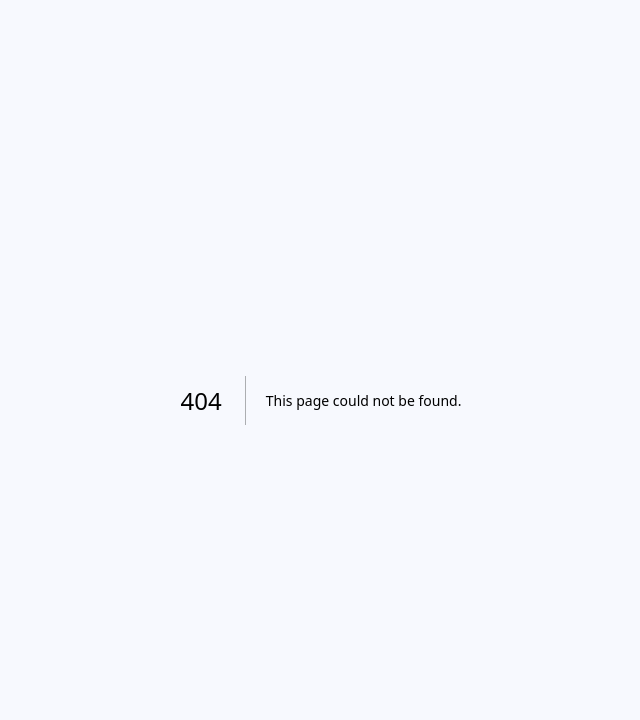
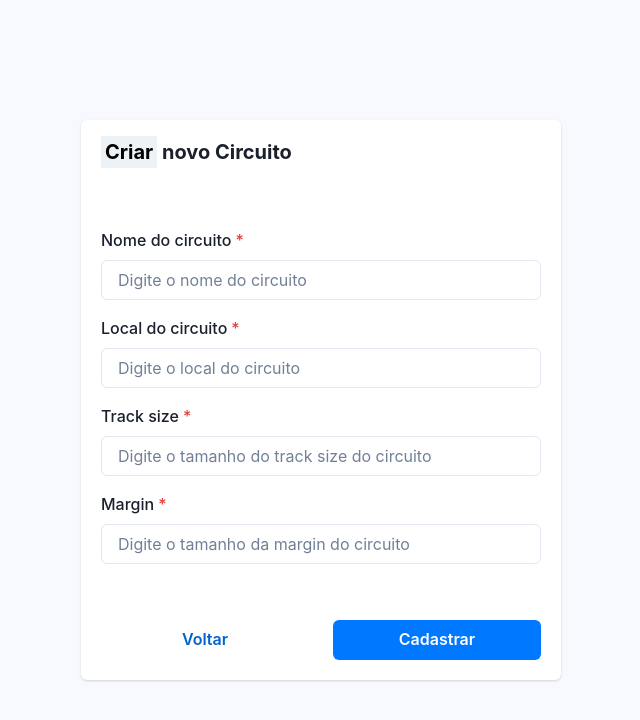
Before and after one commit to ICEI-PUC-Minas-PPLES-TI/plf-es-2023-1-ti5-5104100-race-engineering, a Next.js app in the folder codigo/web/race-engineering/: page /circuit in a window 1280 px wide. Before the commit this address had no page. Shown: the top 720 px of the page, without its empty margins (319-959 px from the left). Built offline with nearby package versions, Linux system fonts and the light colour scheme; no server answers.

Commit message:
feat: create register circuit

```diff
--- /dev/null
+++ b/codigo/web/race-engineering/src/pages/circuit/index.tsx
@@ -0,0 +1,155 @@
+/* eslint-disable react/no-children-prop */
+import { useRouter } from "next/router";
+import { useEffect, useState } from "react";
+import { useForm } from "react-hook-form";
+
+import api from "@/services/api";
+import { RegisterCircuit } from "@/shared/interfaces/register-circuit";
+import {
+  Box,
+  Button,
+  Card,
+  CardBody,
+  CardFooter,
+  CardHeader,
+  FormControl,
+  FormLabel,
+  Heading,
+  Highlight,
+  Input,
+  InputGroup,
+  useToast,
+} from "@chakra-ui/react";
+
+const CircuitPage = () => {
+  const router = useRouter();
+  const { register, handleSubmit } = useForm<RegisterCircuit>();
+  const toast = useToast();
+
+  const [show, setShow] = useState(false);
+
+  const handleClick = () => setShow(!show);
+
+  useEffect(() => {
+    (async () => {
+      const { data: drivers } = await api.get("/drivers");
+      console.log(drivers);
+    })();
+
+    return () => {};
+  }, []);
+
+  const onSubmit = handleSubmit((data, event) => {
+    data.safetyMargin = Number(data.safetyMargin);
+    data.trackSize = Number(data.trackSize);
+
+    api
+      .post("/circuits", data)
+      .then(() => {
+        event?.target?.reset();
+        toast({
+          title: "Cadastro realizado com sucesso",
+          status: "success",
+          duration: 3000,
+          isClosable: true,
+          position: "top-right",
+        });
+        //router.push("/");
+      })
+      .catch((err) => {
+        toast({
+          title: "Erro ao fazer cadastro, tente novamente",
+          status: "error",
+          duration: 3000,
+          isClosable: true,
+          position: "top-right",
+        });
+      });
+  });
+
+  return (
+    <Box
+      height="100vh"
+      width="100%"
+      display="flex"
+      justifyContent="center"
+      alignItems="center"
+    >
+      <FormControl width={480} as="form" onSubmit={onSubmit} isRequired>
+        <Card>
+          <CardHeader>
+            <Heading as="h2" size="md">
+              <Highlight
+                query="Criar"
+                styles={{ px: "1", py: "1", bg: "gray.100" }}
+              >
+                Criar novo Circuito
+              </Highlight>
+            </Heading>
+          </CardHeader>
+          <CardBody>
+            <Box w="100%" marginY="4">
+              <FormLabel>Nome do circuito</FormLabel>
+              <InputGroup>
+                <Input
+                  type={"text"}
+                  placeholder="Digite o nome do circuito"
+                  {...register("name", { required: true })}
+                />
+              </InputGroup>
+            </Box>
+            <Box w="100%" marginY="4">
+              <FormLabel>Local do circuito</FormLabel>
+              <InputGroup>
+                <Input
+                  type={"text"}
+                  placeholder="Digite o local do circuito"
+                  {...register("local", { required: true })}
+                />
+              </InputGroup>
+            </Box>
+            <Box w="100%" marginY="4">
+              <FormLabel>Track size</FormLabel>
+              <InputGroup>
+                <Input
+                  type={"number"}
+                  placeholder="Digite o tamanho do track size do circuito"
+                  {...register("trackSize", { required: true })}
+                />
+              </InputGroup>
+            </Box>
+            <Box w="100%" marginY="4">
+              <FormLabel>Margin</FormLabel>
+              <InputGroup>
+                <Input
+                  type={"number"}
+                  placeholder="Digite o tamanho da margin do circuito"
+                  {...register("safetyMargin", { required: true })}
+                />
+              </InputGroup>
+            </Box>
+          </CardBody>
+
+          <CardFooter display="flex" width="100%">
+            <Button
+              colorScheme="messenger"
+              variant="ghost"
+              onClick={() => {
+                router.push("/home");
+              }}
+              width="50%"
+              mr="3"
+            >
+              Voltar
+            </Button>
+            <Button colorScheme="messenger" width="50%" ml="3" type="submit">
+              Cadastrar
+            </Button>
+          </CardFooter>
+        </Card>
+      </FormControl>
+    </Box>
+  );
+};
+
+export default CircuitPage;
--- a/codigo/web/race-engineering/src/pages/home/index.tsx
+++ b/codigo/web/race-engineering/src/pages/home/index.tsx
@@ -91,7 +91,7 @@ export default function Home() {
             <Button
               variant="solid"
               onClick={() => {
-                router.push("/register-user");
+                router.push("/circuit");
               }}
               colorScheme="blue"
             >
--- /dev/null
+++ b/codigo/web/race-engineering/src/shared/interfaces/register-circuit.ts
@@ -0,0 +1,6 @@
+export interface RegisterCircuit {
+  name: string;
+  local: string;
+  trackSize: Number;
+  safetyMargin: number;
+}
```
Also changed, not shown: codigo/web/race-engineering/src/pages/corridasCadastradas/corridasCadastradas.tsx (+4 -6 lines).
